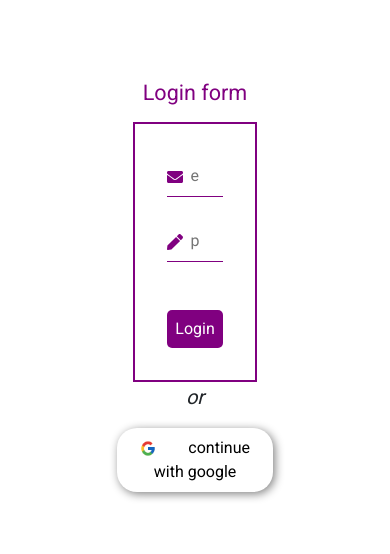
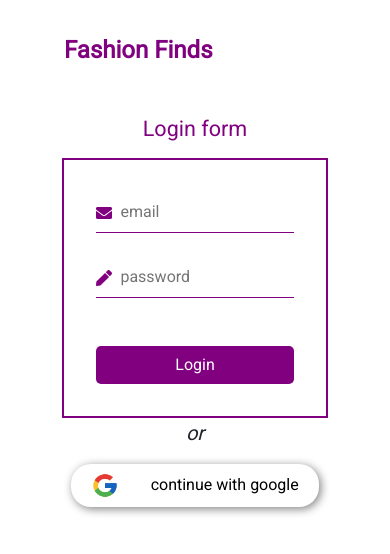
Before and after one commit to MousumiMitu/fashion-finds-client, a React (Create React App) app: page /login in a window 390 px wide. Shown: the top 554 px of the page. Built offline with nearby package versions, Linux system fonts and the light colour scheme.

Commit message:
read me file

```diff
--- a/src/Components/Home/Home.js
+++ b/src/Components/Home/Home.js
@@ -19,14 +19,19 @@ const Home = () => {
       <Header />
       <div className="main-container">
         <div className="row">
-          {products.map((product) => (
-            <Products product={product} key={product._id}></Products>
-          ))}
+          {products == "" ? (
+            <div class="d-flex justify-content-center">
+              <div class="spinner-border text-warning" role="status">
+                <span class="visually-hidden">Loading...</span>
+              </div>
+            </div>
+          ) : (
+            products.map((product) => (
+              <Products product={product} key={product._id}></Products>
+            ))
+          )}
         </div>
       </div>
-      {/* <div class="spinner-border text-warning" role="status">
-        <span class="visually-hidden">Loading...</span>
-      </div> */}
     </div>
   );
 };
--- a/src/Components/Login/Login.css
+++ b/src/Components/Login/Login.css
@@ -44,3 +44,17 @@
   width: 12%;
   margin-right: 2rem;
 }
+.logo-area {
+  position: relative;
+  top: 2rem;
+  left: 10rem;
+  font: bold;
+}
+@media (max-width: 598px) {
+  .login-section {
+    width: 85%;
+  }
+  .logo-area {
+    left: 4rem;
+  }
+}
--- a/src/Components/Login/Login.js
+++ b/src/Components/Login/Login.js
@@ -8,6 +8,7 @@ import { FontAwesomeIcon } from "@fortawesome/react-fontawesome";
 import { faEnvelope, faPen } from "@fortawesome/free-solid-svg-icons";
 import icon from "../../images/logo.png";
 import "./Login.css";
+import { Link } from "react-router-dom";
 
 const Login = () => {
   const [loggedInUser, setLoggedInUser] = useContext(UserContext);
@@ -41,6 +42,19 @@ const Login = () => {
       });
   };
   return (
+    <div>
+      <Link
+        to="/home"
+        className="logo-area"
+        style={{
+          textDecoration: "none",
+          color: "purple",
+          fontWeight: "bold",
+          fontSize: "1.5rem",
+        }}
+      >
+        Fashion Finds
+      </Link>
       <div className="login-section text-center">
         <h4 className="text-center mb-3" style={{ color: "purple" }}>
           Login form
@@ -66,6 +80,7 @@ const Login = () => {
           continue with google
         </button>
       </div>
+    </div>
   );
 };
 
```
Also changed, not shown: 1 other file (tests, documents, lock files or other folders). Lines whose indentation alone changed are shown as unchanged.
